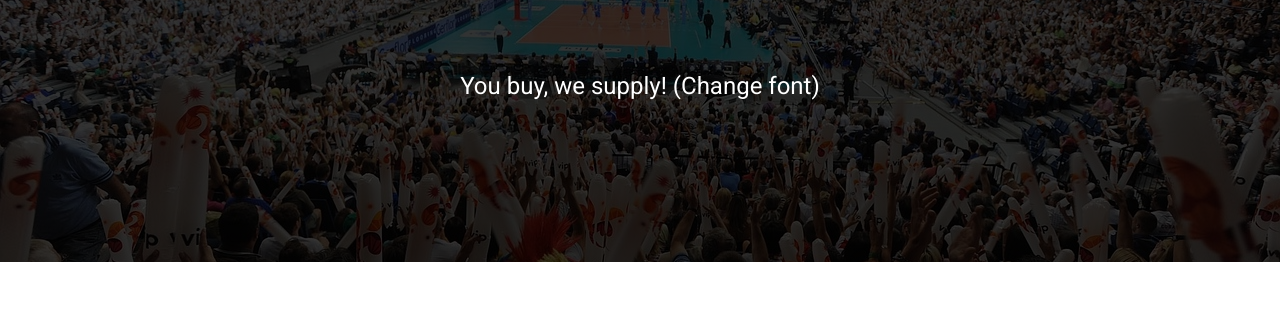
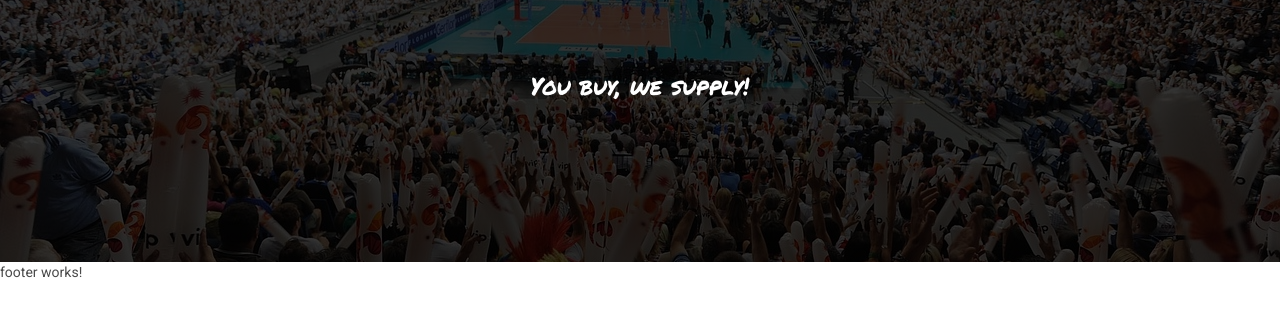
Before and after one commit to Stevan-Radovanovic/TickIt-WebApp, an Angular app: page / in a window 1280 px wide. Shown: the part 130-446 px from the top of the page. Built offline with nearby package versions, Linux system fonts and the light colour scheme.

Commit message:
Added Footer and HeadFoot Module

```diff
--- a/src/app/app.component.html
+++ b/src/app/app.component.html
@@ -1,2 +1,3 @@
 <app-header></app-header>
-<app-banner></app-banner>
+<app-banner [quote]="'You buy, we supply!'"></app-banner>
+<app-footer></app-footer>
--- a/src/app/app.module.ts
+++ b/src/app/app.module.ts
@@ -4,16 +4,17 @@ import { NgModule } from '@angular/core';
 import { AppRoutingModule } from './app-routing.module';
 import { AppComponent } from './app.component';
 import { BrowserAnimationsModule } from '@angular/platform-browser/animations';
-import { HeaderComponent } from './header/header.component';
 import { SharedModule } from './shared/shared.module';
+import { HeadfootModule } from './headfoot/headfoot.module';
 
 @NgModule({
-  declarations: [AppComponent, HeaderComponent],
+  declarations: [AppComponent],
   imports: [
     BrowserModule,
     AppRoutingModule,
     BrowserAnimationsModule,
     SharedModule,
+    HeadfootModule,
   ],
   providers: [],
   bootstrap: [AppComponent],
--- /dev/null
+++ b/src/app/headfoot/footer/footer.component.html
@@ -0,0 +1 @@
+<p>footer works!</p>
--- /dev/null
+++ b/src/app/headfoot/footer/footer.component.ts
@@ -0,0 +1,15 @@
+import { Component, OnInit } from '@angular/core';
+
+@Component({
+  selector: 'app-footer',
+  templateUrl: './footer.component.html',
+  styleUrls: ['./footer.component.css']
+})
+export class FooterComponent implements OnInit {
+
+  constructor() { }
+
+  ngOnInit(): void {
+  }
+
+}
--- a/src/app/shared/components/banner/banner.component.html
+++ b/src/app/shared/components/banner/banner.component.html
@@ -1,8 +1,8 @@
 <section class="hero is-medium">
   <div class="hero-body has-text-centered">
     <div class="container">
-      <h1 class="title">
-        You buy, we supply! (Change font)
+      <h1 class="title" style="font-family: 'Permanent Marker', cursive;">
+        {{ quote }}
       </h1>
     </div>
   </div>
--- a/src/index.html
+++ b/src/index.html
@@ -1,13 +1,23 @@
-<!doctype html>
+<!DOCTYPE html>
 <html lang="en">
   <head>
-  <meta charset="utf-8">
+    <meta charset="utf-8" />
     <title>Diplomski</title>
-  <base href="/">
-  <meta name="viewport" content="width=device-width, initial-scale=1">
-  <link rel="icon" type="image/x-icon" href="favicon.ico">
-  <link href="https://fonts.googleapis.com/css?family=Roboto:300,400,500&display=swap" rel="stylesheet">
-  <link href="https://fonts.googleapis.com/icon?family=Material+Icons" rel="stylesheet">
+    <base href="/" />
+    <meta name="viewport" content="width=device-width, initial-scale=1" />
+    <link rel="icon" type="image/x-icon" href="favicon.ico" />
+    <link
+      href="https://fonts.googleapis.com/css?family=Roboto:300,400,500&display=swap"
+      rel="stylesheet"
+    />
+    <link
+      href="https://fonts.googleapis.com/icon?family=Material+Icons"
+      rel="stylesheet"
+    />
+    <link
+      href="https://fonts.googleapis.com/css2?family=Permanent+Marker&display=swap"
+      rel="stylesheet"
+    />
   </head>
   <body class="mat-typography">
     <app-root></app-root>
```
Also changed, not shown: src/app/headfoot/headfoot.module.ts (added, +11 -0 lines), src/app/headfoot/footer/footer.component.css (added), src/app/headfoot/header/header.component.css (renamed from src/app/header/header.component.css), src/app/headfoot/header/header.component.html (renamed from src/app/header/header.component.html), src/app/headfoot/header/header.component.ts (renamed from src/app/header/header.component.ts). Lines whose indentation alone changed are shown as unchanged.
